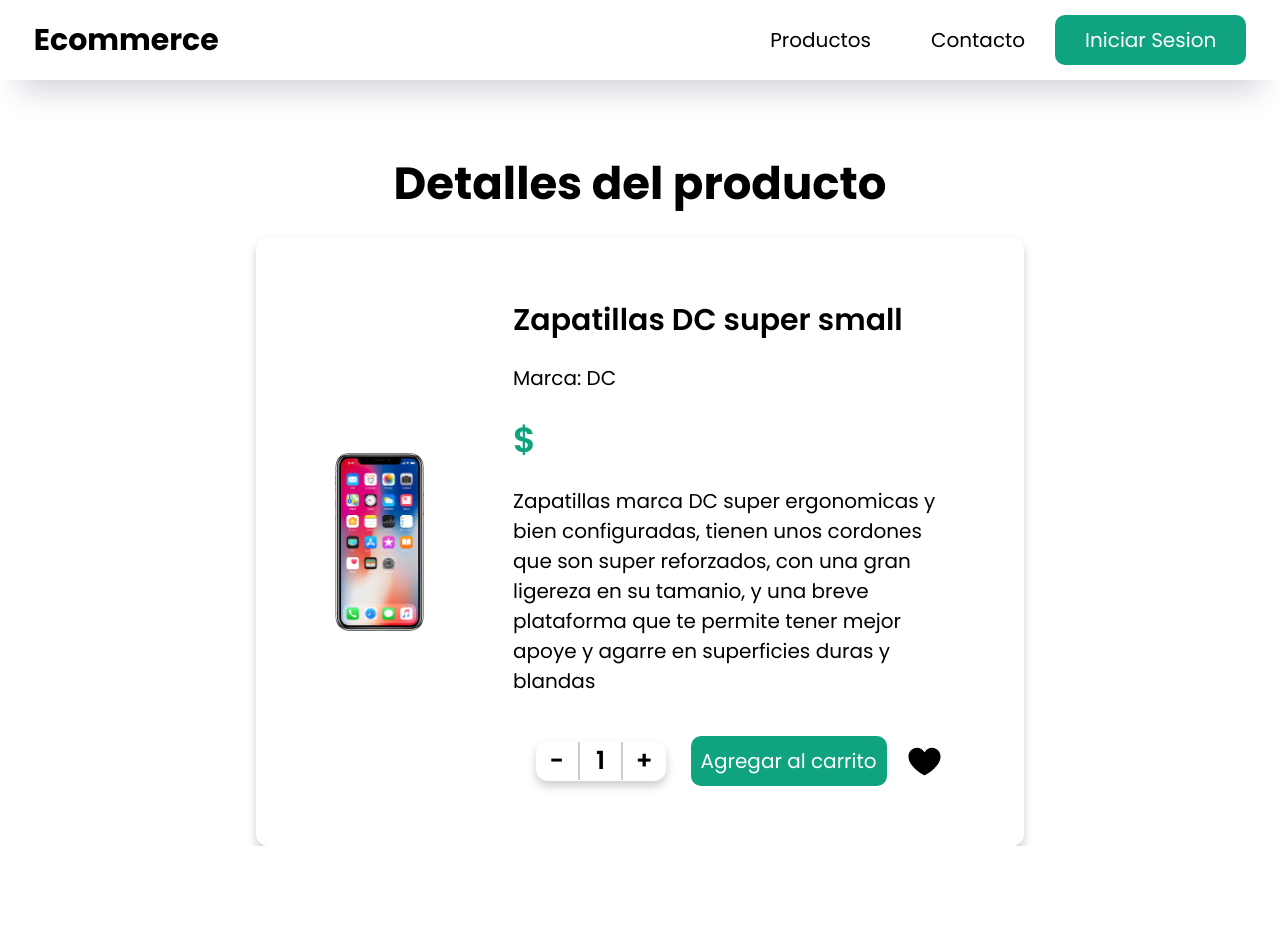
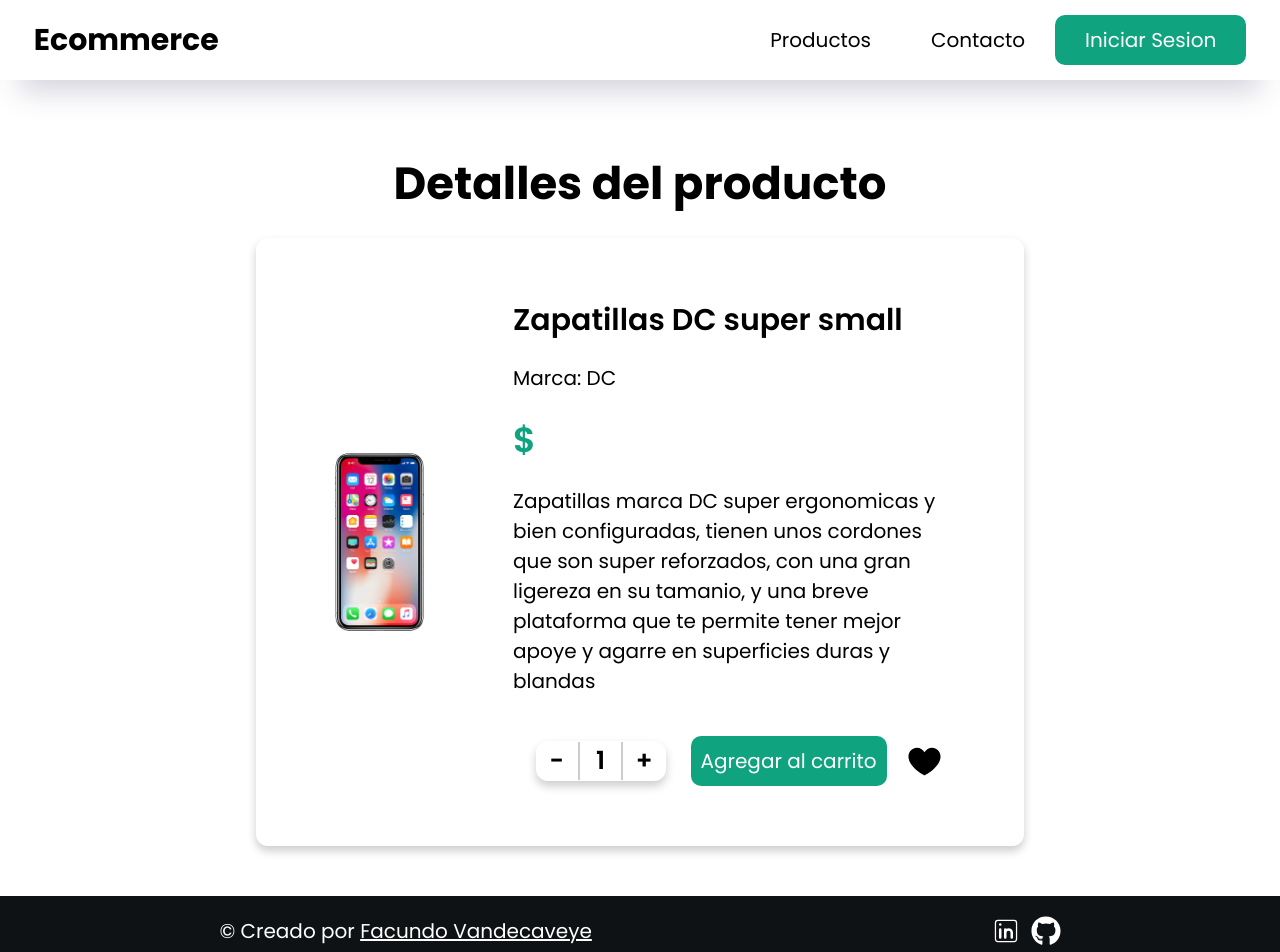
Before and after one commit to facuvande/Fullstack_eccommerce, a React (Vite) app in the folder Client/tienda_newstack/: page /product-details/1 in a window 1280 px wide. Shown: the top 952 px of the page. Before the commit the page ends 846 px from the top, so only its background shows below. Built offline with nearby package versions, Linux system fonts and the light colour scheme; no server answers.

Commit message:
Creacion de footer

```diff
--- /dev/null
+++ b/Client/tienda_newstack/src/components/Footer.css
@@ -0,0 +1,35 @@
+.footer{
+    margin-top: 50px;
+    background-color: #0f1214;
+    color: #fff;
+    padding: 20px;
+}
+
+.footer-container{
+    display: flex;
+    flex-direction: row;
+    justify-content: space-around;
+}
+
+.footer-left p{
+    font-size: 20px;
+}
+.footer-left a{
+    text-decoration: underline;
+    color: #fff;
+    font-size: 20px;
+}
+
+
+.footer-right{
+    display: flex;
+    gap: 10px;
+}
+
+.footer-right a{
+    color: #fff;
+    text-decoration: none;
+}
+.footer-icon{
+    font-size: 30px;
+}
--- /dev/null
+++ b/Client/tienda_newstack/src/components/Footer.jsx
@@ -0,0 +1,21 @@
+import React from 'react'
+import { Link } from 'react-router-dom'
+import { FaGithub } from "react-icons/fa6";
+import { CiLinkedin } from "react-icons/ci";
+import './Footer.css'
+
+export const Footer = () => {
+    return (
+        <div className="footer">
+            <div className="footer-container">
+                <div className="footer-left">
+                    <p>© Creado por <Link to="https://www.linkedin.com/in/facundo-vandecaveye-b4726319b/" target='_blank'>Facundo Vandecaveye</Link></p>
+                </div>
+                <div className="footer-right">
+                    <Link to="https://www.linkedin.com/in/facundo-vandecaveye-b4726319b/" target='_blank'><CiLinkedin className='footer-icon'/></Link>
+                    <Link to="https://github.com/facuvande" target='_blank'><FaGithub className='footer-icon'/></Link>
+                </div>
+            </div>
+        </div>
+    )
+}
--- a/Client/tienda_newstack/src/pages/ProductDetails.jsx
+++ b/Client/tienda_newstack/src/pages/ProductDetails.jsx
@@ -10,6 +10,7 @@
 import './ProductDetails.css'
 import { useAuth } from '../context/AuthContext';
 import { Navigate } from 'react-router-dom';
+import { Footer } from '../components/Footer';
 
 export const ProductDetails = () => {
 
@@ -88,6 +89,7 @@
                     </div>
                 </div>
             </div>
+            <Footer/>
         </>
     )
 }
```
